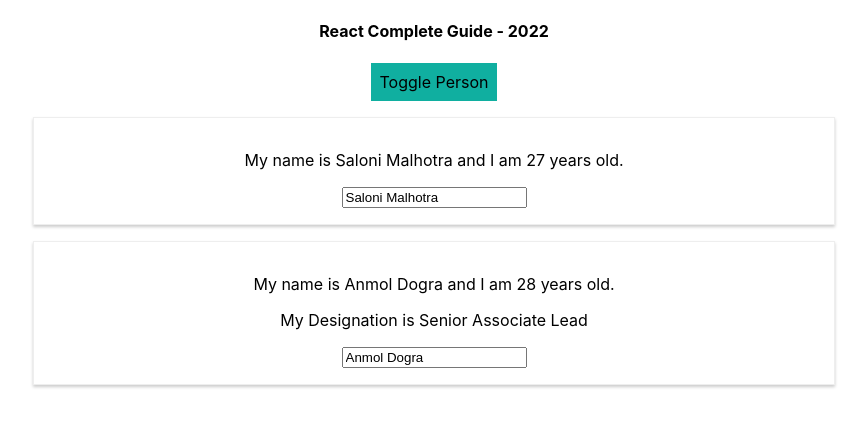
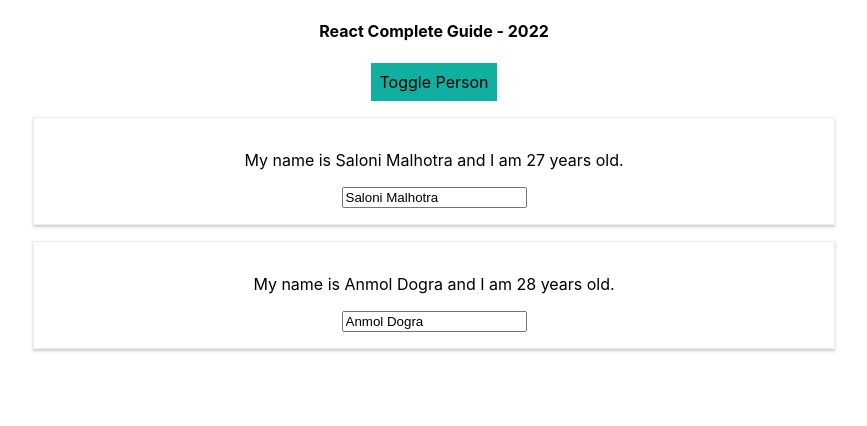
Before and after one commit to salonimalhotrawd/react-app, a React (Create React App) app: page / in a window 1280 px wide. Both pictures are taken after a click on the button "Toggle Person". Shown: the top 426 px of the page, without its empty margins (206-1073 px from the left). Built offline with nearby package versions, Linux system fonts and the light colour scheme.

Commit message:
Implement deleteHandler method with the person list and remove elements from the DOM in the react

```diff
--- a/src/App.js
+++ b/src/App.js
@@ -17,53 +17,22 @@ class App extends Component {
   }
 
   /**
-   * @method switchCaseHandler
-   * @this refers to the class this
-   */
-  switchCaseHandler = (newName) => {
-    /**
-     * @setState Method is provided by the react to update the new State
-     * This method basically merge the old state with the new state without hmapering the other state properties and values
-    */
-    //DON"T DO THIS: this.state.persons[1].name = 'Anmol Bharat Dogra'
-    this.setState({
-      persons: [{
-        name: 'Saloni Malhotra',
-        age: 27
-      },
-      {
-        name: newName,
-        age: 28
-      }
-      ],
-      designation: 'My Designation is Senior Project Manager'
-    })
+   * @method togglePersonComp
+   * toggle Person List
+  */
+  togglePersonComp = () => {
+    const showList = this.state.showPersonList;
+    this.setState({ showPersonList: !showList });
   }
 
   /**
-   * @method nameChangedHandler
-   * @param {*} event conatins event value
+   * @method deletePersonHandler
+   * @param {*} personIndex
    */
-  nameChangedHandler = (event) => {
-    this.setState({
-      persons: [{
-        name: event.target.value,
-        age: 27
-      },
-      {
-        name: 'Anmol Bharat Dogra',
-        age: 29
-      }]
-    })
-  }
-
-  /**
-   * @method togglePersonComp
-   * toggle Person List
-   */
-  togglePersonComp = () => {
-    const showList = this.state.showPersonList;
-    this.setState({ showPersonList: !showList });
+  deletePersonHandler = (personIndex) => {
+    const persons = this.state.persons;
+    persons.splice(personIndex,1);
+    this.setState({persons:persons});
   }
 
   render() {
@@ -86,17 +55,11 @@ class App extends Component {
     if (this.state.showPersonList) {
       person = (
         <div>
-          <Person
-            name={this.state.persons[0].name}
-            age={this.state.persons[0].age}
-            changed={this.nameChangedHandler} />
-
-          <Person
-            name={this.state.persons[1].name}
-            age={this.state.persons[1].age}
-            click={this.switchCaseHandler.bind(this, 'Anmol!!!!')}>
-            {this.state.designation}
-          </Person>
+          {
+            this.state.persons.map((person,index) => {
+              return( <Person name={person.name} age={person.age} click={() => this.deletePersonHandler(index)}/>)
+            })
+          }
         </div>
       )
     }
```
